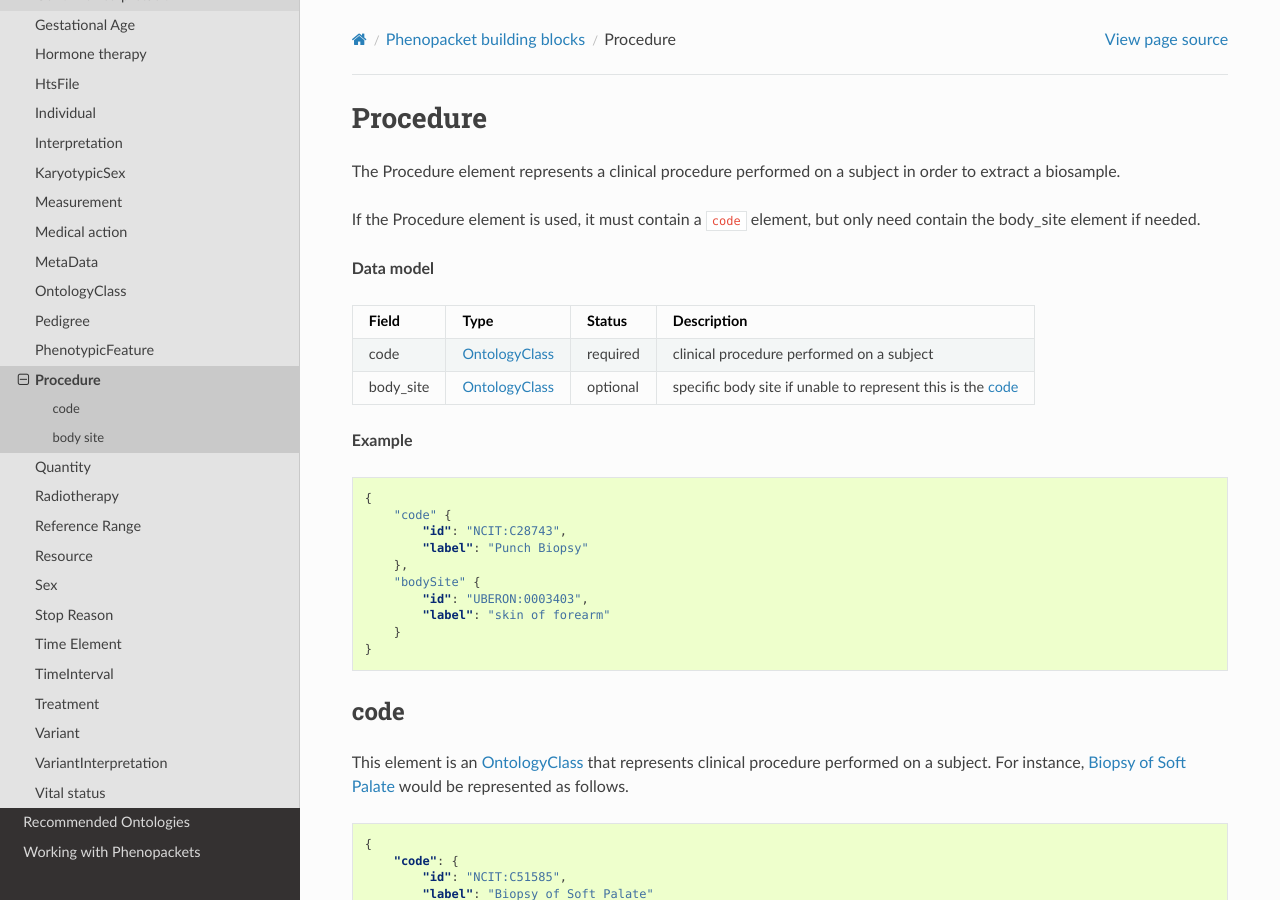
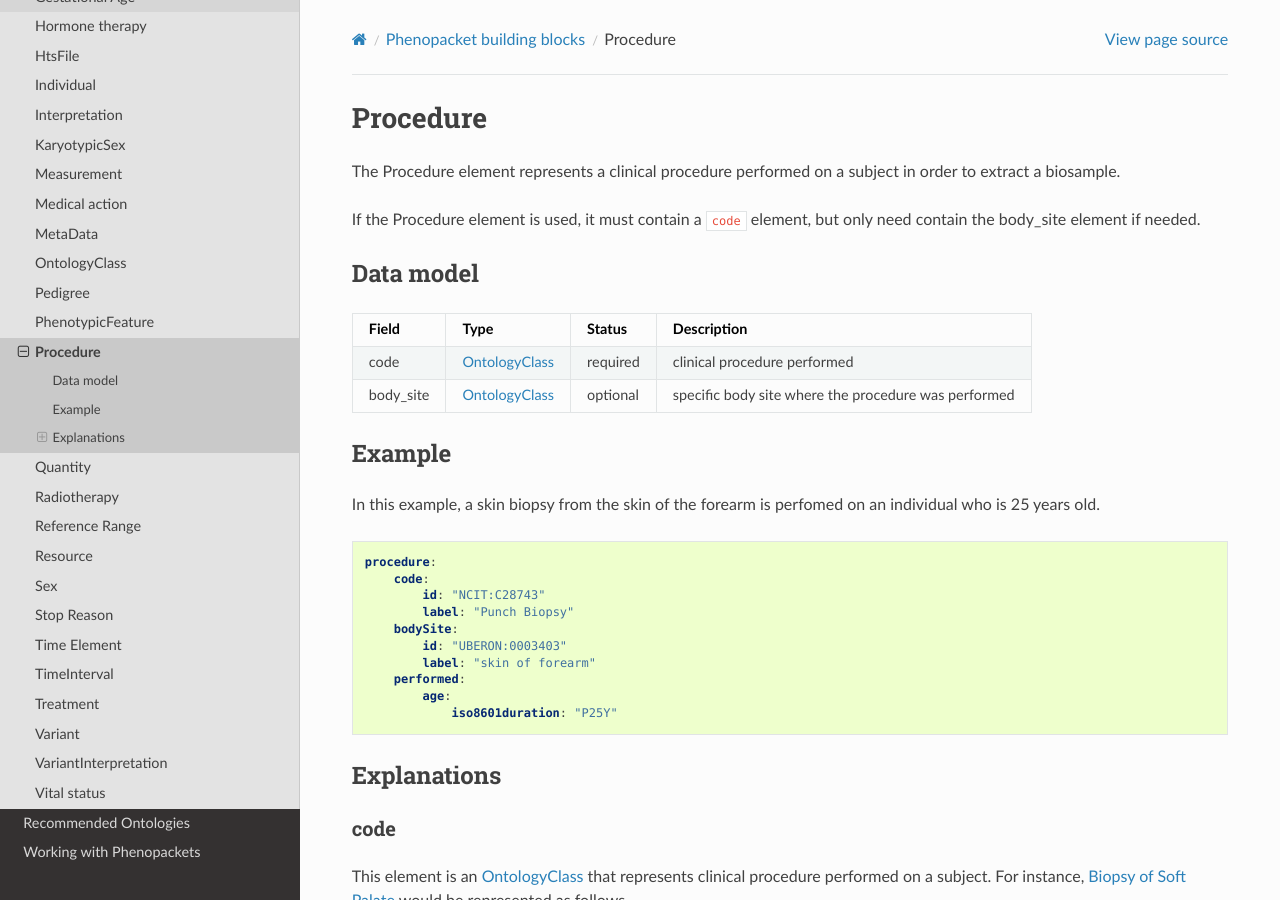
Before and after one commit to phenopackets/phenopacket-schema, a Sphinx documentation site: the page built from docs/procedure.rst, in a window 1280 px wide and 900 px high. Built offline with Sphinx 7.4.7 and the Read the Docs theme 2.0.0, drawn with Linux system fonts in a browser that asks for light colours.

Commit message:
updated procedure documentation

```diff
--- a/docs/procedure.rst
+++ b/docs/procedure.rst
@@ -1,39 +1,49 @@
 .. _rstprocedure:
 
-=========
+#########
 Procedure
-=========
+#########
 
 The Procedure element represents a clinical procedure performed on a subject in order to extract a biosample.
 
 If the Procedure element is used, it must contain a ``code`` element, but only need contain the
 body_site element if needed.
 
-**Data model**
+Data model
+##########
 
 .. csv-table::
    :header: Field, Type, Status, Description
 
-    code, :ref:`rstontologyclass`, required, clinical procedure performed on a subject
-    body_site, :ref:`rstontologyclass`, optional, specific body site if unable to represent this is the :ref:`procedurecode`
+    code, :ref:`rstontologyclass`, required, clinical procedure performed
+    body_site, :ref:`rstontologyclass`, optional, specific body site where the procedure was performed
 
-**Example**
+Example
+#######
 
-.. code-block:: json
+In this example, a skin biopsy from the skin of the forearm is perfomed on an individual who is
+25 years old.
 
-    {
-        "code" {
-            "id": "NCIT:C28743",
-            "label": "Punch Biopsy"
-        },
-        "bodySite" {
-            "id": "UBERON:0003403",
-            "label": "skin of forearm"
-        }
-    }
+.. code-block:: yaml
+
+    procedure:
+        code:
+            id: "NCIT:C28743"
+            label: "Punch Biopsy"
+        bodySite:
+            id: "UBERON:0003403"
+            label: "skin of forearm"
+        performed:
+            age:
+                iso8601duration: "P25Y"
+
+
+
+
+Explanations
+############
 
 .. _procedurecode:
-
 code
 ~~~~
 This element is an :ref:`rstontologyclass` that represents clinical procedure performed on a subject. For instance,
```
Also changed, not shown: 1 other file.
